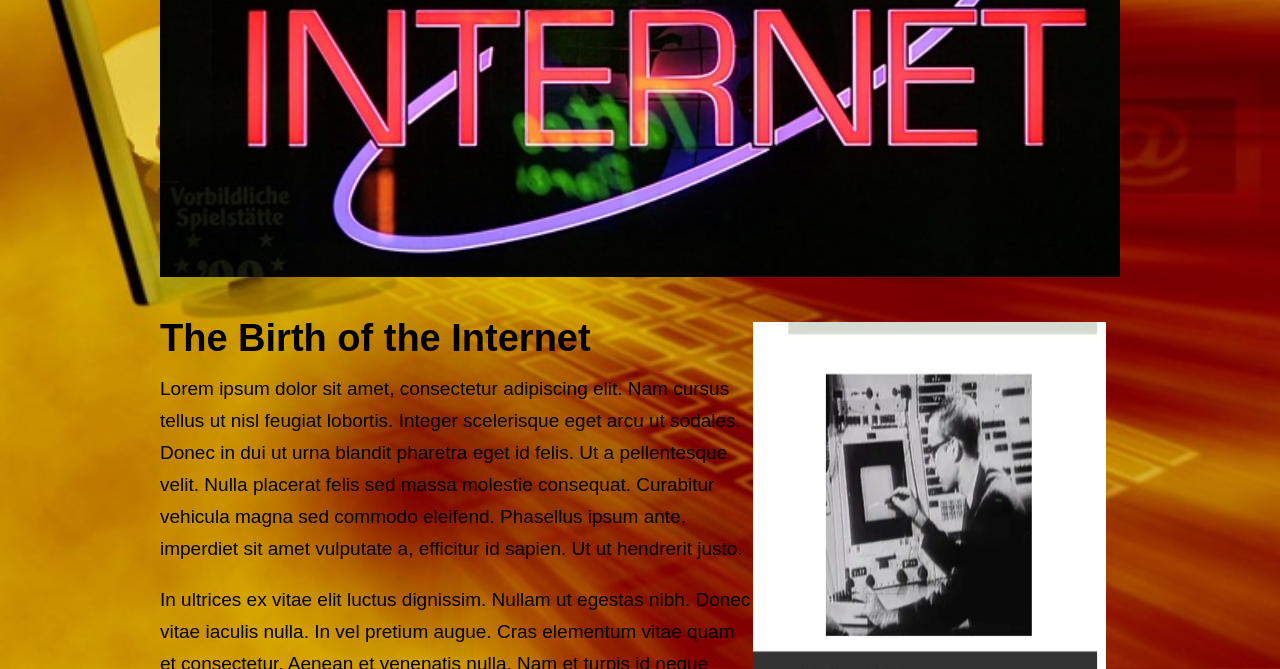
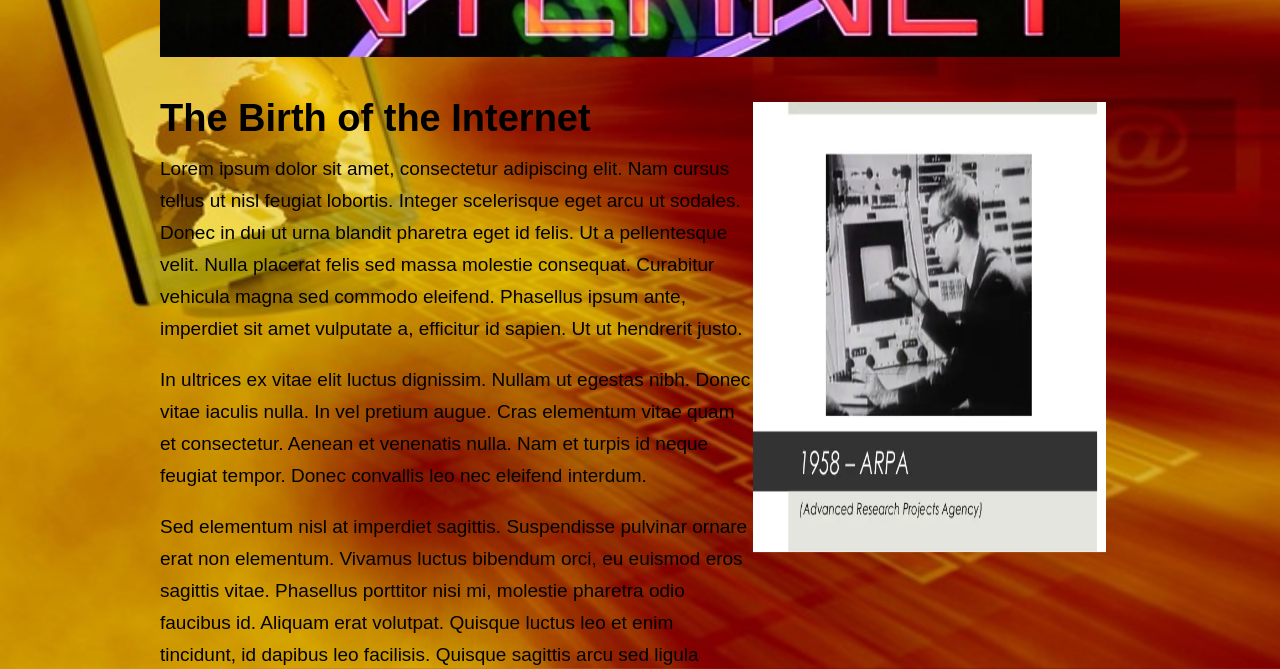
Before and after one commit to Newself77/Internet-WebSite, a plain HTML site: page about.html in a window 1280 px wide. Shown: the part 131-800 px from the top of the page. Drawn offline with Linux system fonts and the light colour scheme; files whose address does not match are found by name.

Commit message:
Changed Z and F layout

```diff
--- a/public_html/css/style.css
+++ b/public_html/css/style.css
@@ -54,7 +54,7 @@ background: rgba(0, 0, 0, 0.6);
     left: 0;
 }
 #masthead {
-    height: 280px;
+    height: 60px;
     background-image: url("../images/internet_humor.png");
     background-size: cover;
     background-position: center;
```
